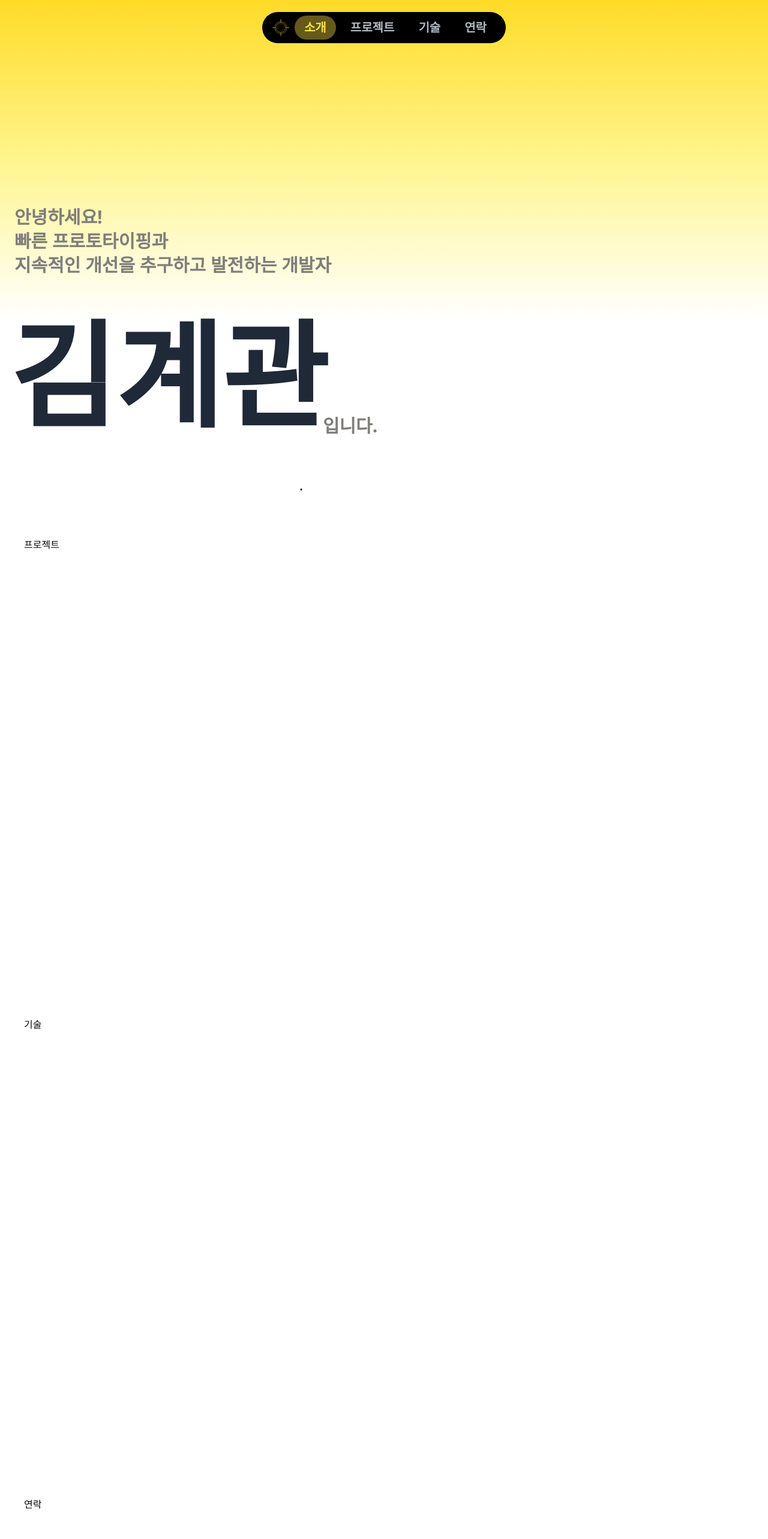
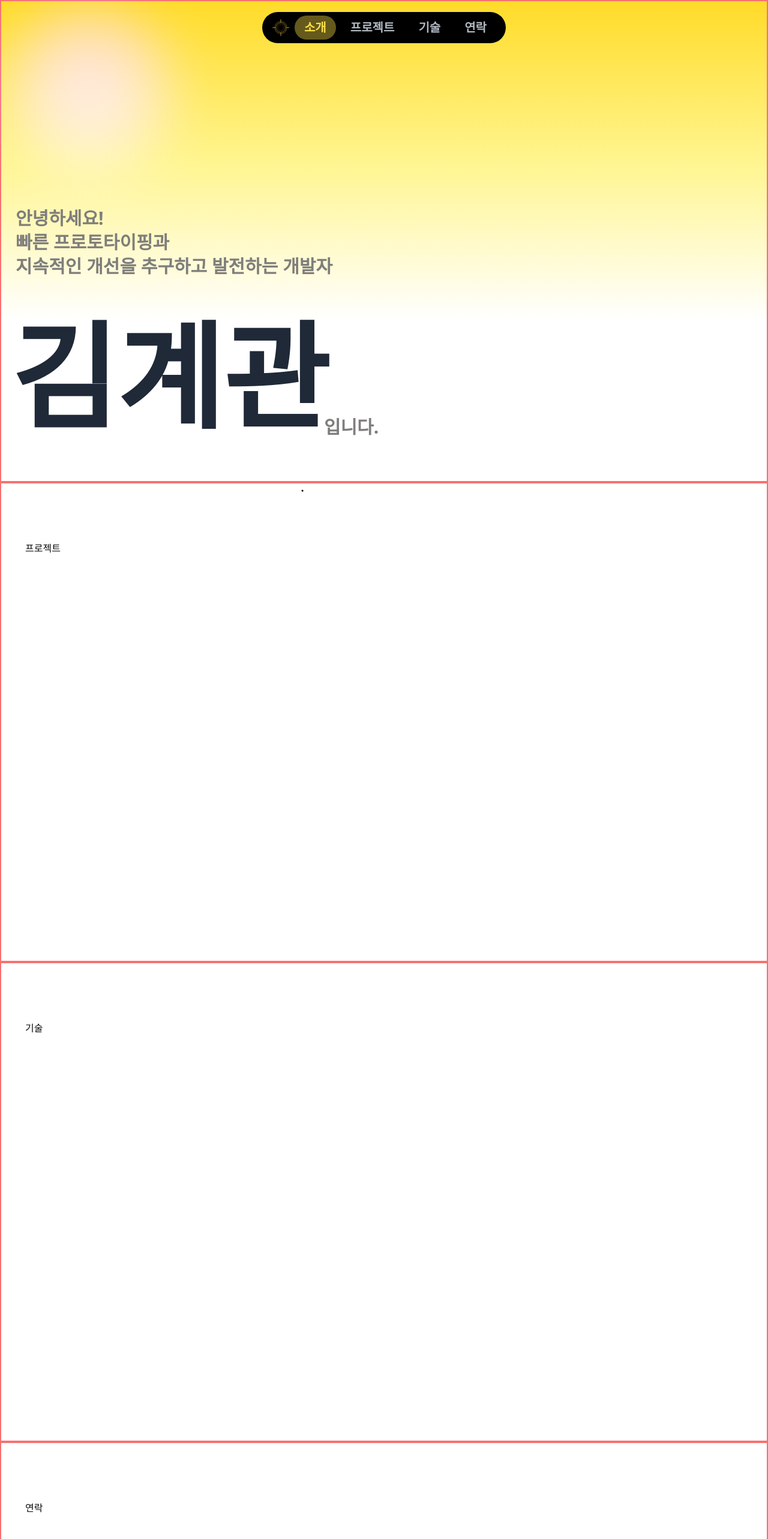
Before and after one commit to KIMLENDING/memory-game, a Next.js app: page /portfolio in a window 1280 px wide. Shown: the top 2566 px of the page at 60% size. Built offline with nearby package versions, Linux system fonts and the light colour scheme.

Commit message:
MouseLight 컴포넌트 임포트 및 조건부 렌더링 추가, 페이지 레이아웃 수정

```diff
--- a/app/portfolio/page.tsx
+++ b/app/portfolio/page.tsx
@@ -1,27 +1,26 @@
 
 'use client'
 import Hero from '@/components/portfolio/Hero'
-// import MouseLight from '@/components/portfolio/MouseLight'
+import MouseLight from '@/components/portfolio/MouseLight'
 import SignatureAnimation from '@/components/portfolio/SignatureAnimtion'
 
 import Sunrise from '@/components/portfolio/Sunrise'
-// import { useMediaQuery } from '@/hooks/use-media-query'
 import React from 'react'
 
 const page = () => {
 
     return (
         <section className='flex flex-col items-center justify-center min-h-screen w-screen relative'>
-            {/* {isDesktop && <MouseLight />} */}
+            <MouseLight />
             <Sunrise />
-            <div className='relative w-screen '>
+            <div className='relative w-screen border-2 border-red-400 '>
                 <Hero />
                 <SignatureAnimation />
 
             </div>
-            <section id='project' className='min-h-screen w-full py-24 px-10 '>프로젝트</section>
-            <section id='skill' className='min-h-screen w-full py-24 px-10 '>기술</section>
-            <section id='about' className='min-h-screen w-full py-24 px-10 '>연락</section>
+            <section id='project' className='min-h-screen w-full py-24 px-10 border-2 border-red-400'>프로젝트</section>
+            <section id='skill' className='min-h-screen w-full py-24 px-10 border-2 border-red-400'>기술</section>
+            <section id='about' className='min-h-screen w-full py-24 px-10 border-2 border-red-400'>연락</section>
         </section>
     )
 }
--- /dev/null
+++ b/app/test2/page.tsx
@@ -0,0 +1,19 @@
+import React from 'react'
+
+const page = () => {
+    return (
+        <div className='w-full min-h-screen bg-black'>
+            <div className='relative w-screen h-fit border-2 border-yellow-400 bg-yellow-800 '>
+                <div className=' w-full h-[50vh] border-2 border-red-400  bg-blue-400'>
+
+                </div>
+                <div className='absolute w-full h-32 overflow-hidden border-2 border-red-400'>
+                    <div className='absolute w-full h-full left-0 top-0 bg-green-400'></div>
+                </div>
+
+            </div>
+        </div>
+    )
+}
+
+export default page
--- a/components/portfolio/MouseLight.tsx
+++ b/components/portfolio/MouseLight.tsx
@@ -2,10 +2,11 @@
 
 import { useEffect, useRef } from "react";
 import gsap from "gsap";
+import { useMediaQuery } from '@/hooks/use-media-query'
 
 const MouseLight = () => {
     const lightRef = useRef<HTMLDivElement>(null);
-
+    const isDesktop = useMediaQuery("(min-width: 768px)");
     useEffect(() => {
         const moveLight = (e: MouseEvent) => {
             gsap.to(lightRef.current, {
@@ -19,8 +20,9 @@ const MouseLight = () => {
         window.addEventListener("mousemove", moveLight);
         return () => window.removeEventListener("mousemove", moveLight);
     }, []);
+    if (!isDesktop) return null;
+    return (
 
-    return (
         <div
             ref={lightRef}
             className="fixed top-0 left-0 w-[300px] h-[300px] pointer-events-none z-50"
--- a/components/portfolio/Sunrise.tsx
+++ b/components/portfolio/Sunrise.tsx
@@ -18,7 +18,7 @@ const SunriseEffect = () => {
     }, []);
 
     return (
-        <div className="absolute top-0 w-full min-h-screen">
+        <div className="absolute top-0 w-full min-h-screen -z-40">
             {/* 기존 밤 배경 */}
             <div
                 ref={bgRef}
```
